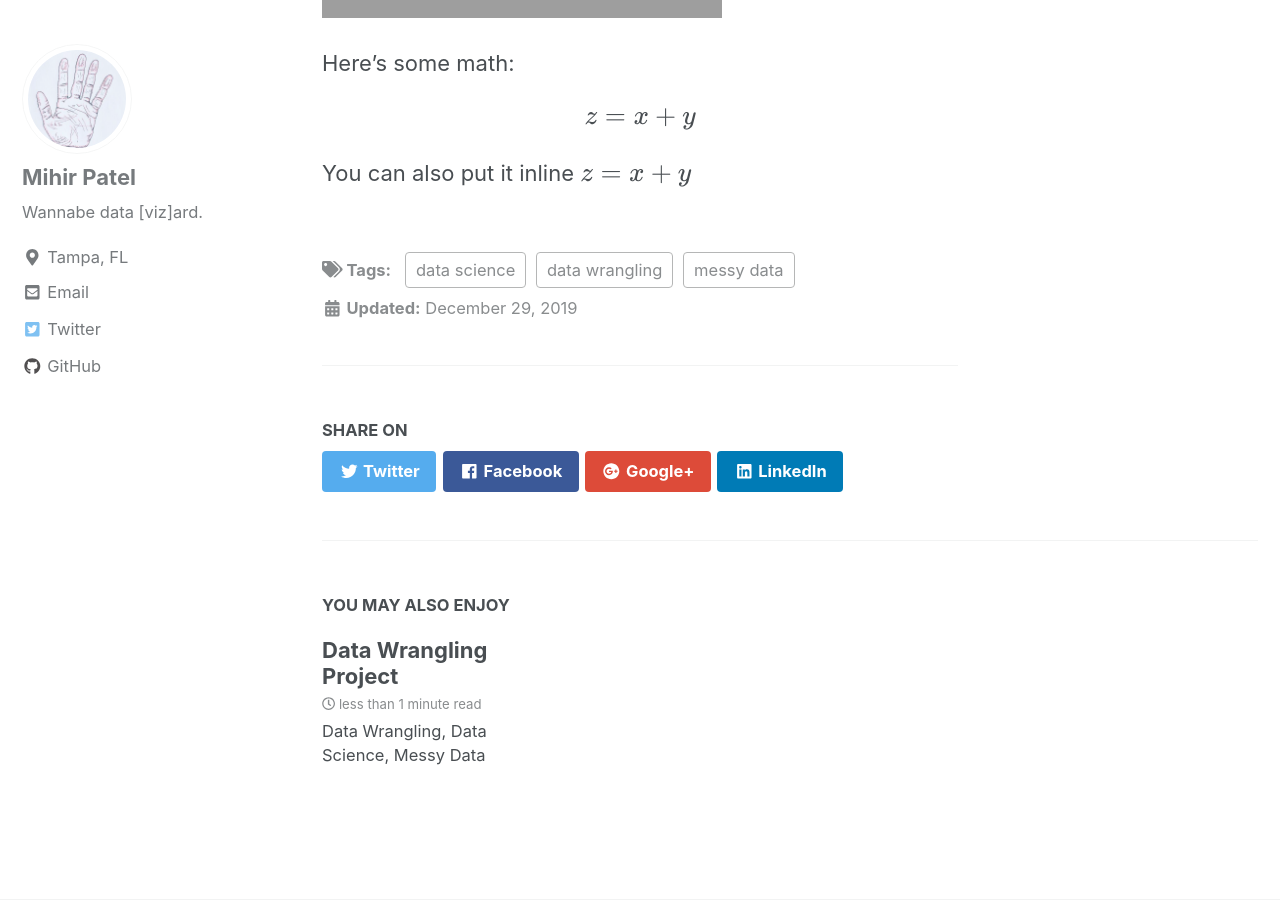
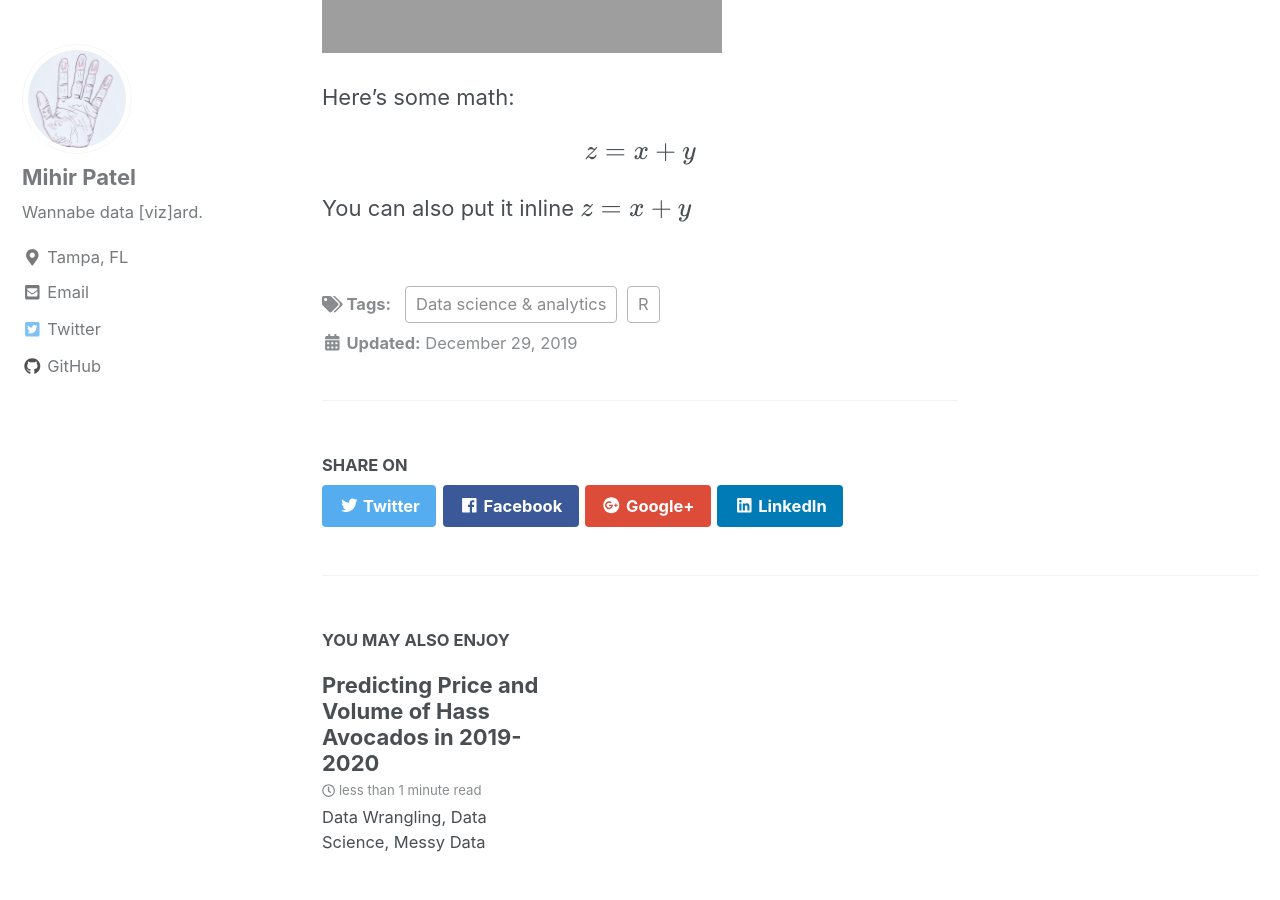
Before and after one commit to mihirp161/mihirp161.github.io, a Jekyll site: the page built from _posts/2019-12-29-avocados.md, in a window 1280 px wide and 900 px high, scrolled down 3239 px. Built offline with Jekyll 4.4.1, drawn with Linux system fonts in a browser that asks for light colours; nearby versions of some CDN libraries; formulas are drawn with MathJax 3; some of the changed text lies outside the part shown.

Commit message:
Update and rename 2019-12-29-perceptron.md to 2019-12-29-avocados.md

```diff
--- a/_posts/2019-12-29-perceptron.md
+++ b/_posts/2019-12-29-avocados.md
@@ -1,7 +1,7 @@
 ---
-title: "Data Wrangling Project"
+title: "Predicting Price and Volume of Hass Avocados in 2019-2020"
 date: 2019-12-29
-tags: [data wrangling, data science, messy data]
+tags: [Data science & analytics, R]
 header:
   image: "/images/perceptron/percept.jpg"
 excerpt: "Data Wrangling, Data Science, Messy Data"
```
